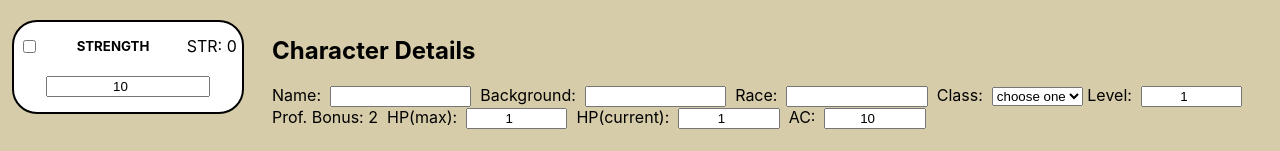
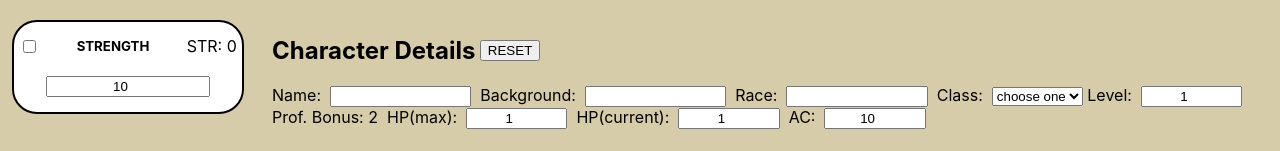
Before and after one commit to manuelanton/5eInteractiveCharacterSheet, a React (Create React App) app: page / in a window 1280 px wide. Shown: the top 151 px of the page. Built offline with nearby package versions, Linux system fonts and the light colour scheme.

Commit message:
reset button and functionality

```diff
--- a/src/actions/details.ts
+++ b/src/actions/details.ts
@@ -6,8 +6,13 @@ import {
   CHANGE_AC,
   CHANGE_HP_MAX,
   CHANGE_HP_CURRENT,
-  CHANGE_RACE
+  CHANGE_RACE,
+  RESET_ALL
 } from "../constants";
+
+export const resetAll = () => ({
+  type: RESET_ALL
+});
 
 export const changeName = (name: string) => ({
   type: CHANGE_NAME,
--- a/src/components/Attacks.tsx
+++ b/src/components/Attacks.tsx
@@ -43,7 +43,6 @@ const Attacks = () => {
       <h4>Attacks</h4>
       <div
         style={{
-          maxHeight: "5em",
           overflowY: "scroll"
         }}
       >
@@ -93,7 +92,7 @@ const Attacks = () => {
       </div>
       <NewAttack />
       <br />
-      <div style={{ maxHeight: "2em" }}>
+      <div>
         {result.total > 0 && `Total: ${result.total}!`}
         {result.critical && " Critical hit!"}
         {result.rolls.length > 1 &&
--- a/src/components/CharacterDetail.tsx
+++ b/src/components/CharacterDetail.tsx
@@ -8,7 +8,8 @@ import {
   changeAC,
   changeRace,
   changeHPMax,
-  changeHPCurrent
+  changeHPCurrent,
+  resetAll
 } from "../actions/details";
 import { classes } from "../reducers/index";
 import { enumIntoArray, calculateMod } from "../utils";
@@ -61,7 +62,15 @@ const CharacterDetail = () => {
         height: "150px"
       }}
     >
-      <h2>Character Details </h2>
+      <div style={{ display: "flex" }}>
+        <h2>Character Details </h2> &nbsp;
+        <button
+          style={{ alignSelf: "center" }}
+          onClick={() => dispatch(resetAll())}
+        >
+          RESET
+        </button>
+      </div>
       <div>
         Name: &nbsp;
         <input
--- a/src/constants.ts
+++ b/src/constants.ts
@@ -12,3 +12,4 @@ export const REMOVE_ATTACK = "REMOVE_ATTACK";
 export const PERSIST_STORE = "PERSIST_STORE";
 export const CHANGE_HP_MAX = "CHANGE_HP_MAX";
 export const CHANGE_HP_CURRENT = "CHANGE_HP_CURRENT";
+export const RESET_ALL = "RESET_ALL";
--- a/src/reducers/index.ts
+++ b/src/reducers/index.ts
@@ -12,7 +12,8 @@ import {
   CHANGE_RACE,
   PERSIST_STORE,
   CHANGE_HP_MAX,
-  CHANGE_HP_CURRENT
+  CHANGE_HP_CURRENT,
+  RESET_ALL
 } from "../constants";
 
 export enum classes {
@@ -122,6 +123,9 @@ export function rootReducer(
   action: { type: string; payload: any }
 ) {
   switch (action.type) {
+    case RESET_ALL: {
+      return { ...initialState };
+    }
     case CHANGE_MOD: {
       switch (action.payload.stat) {
         case "STR": {
```
